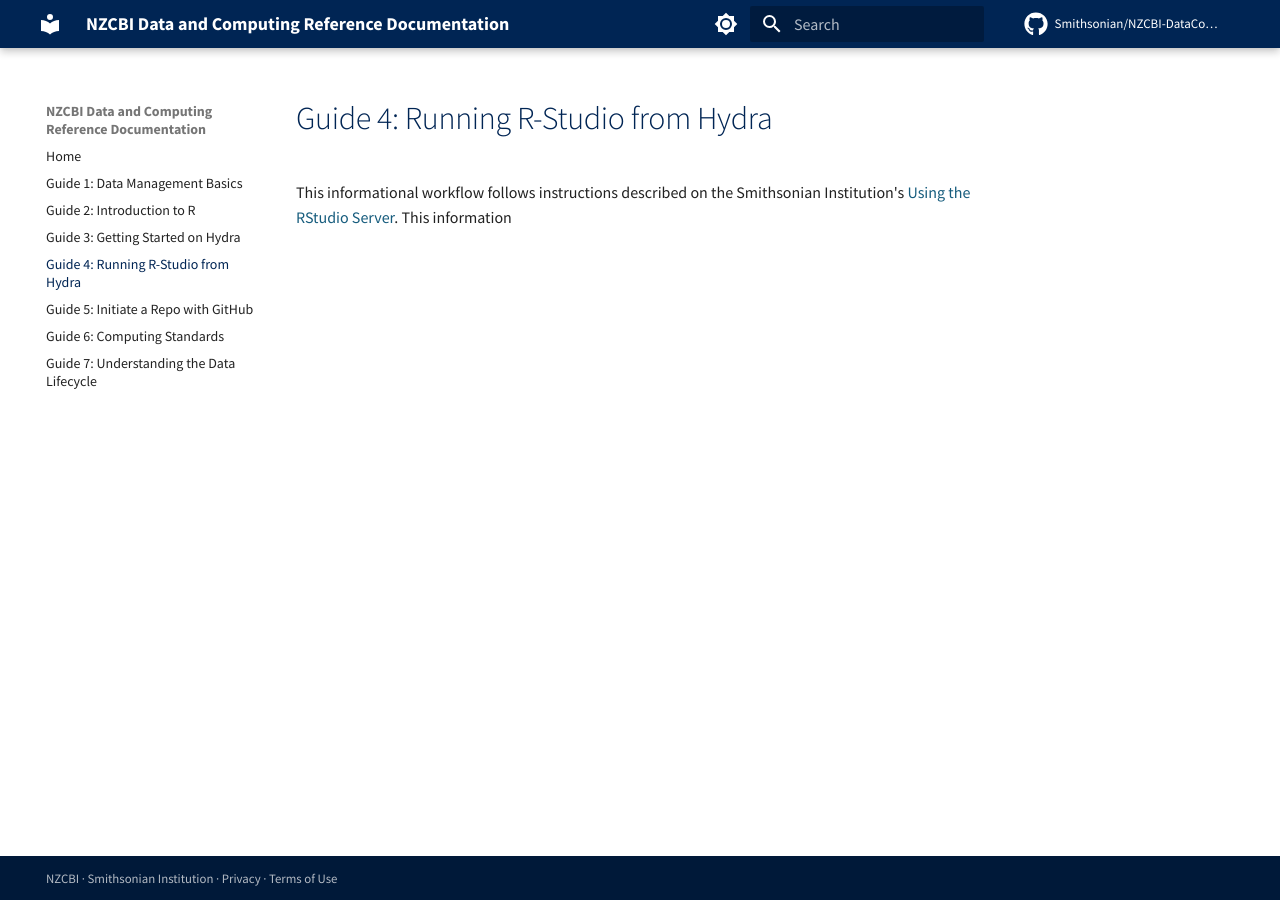
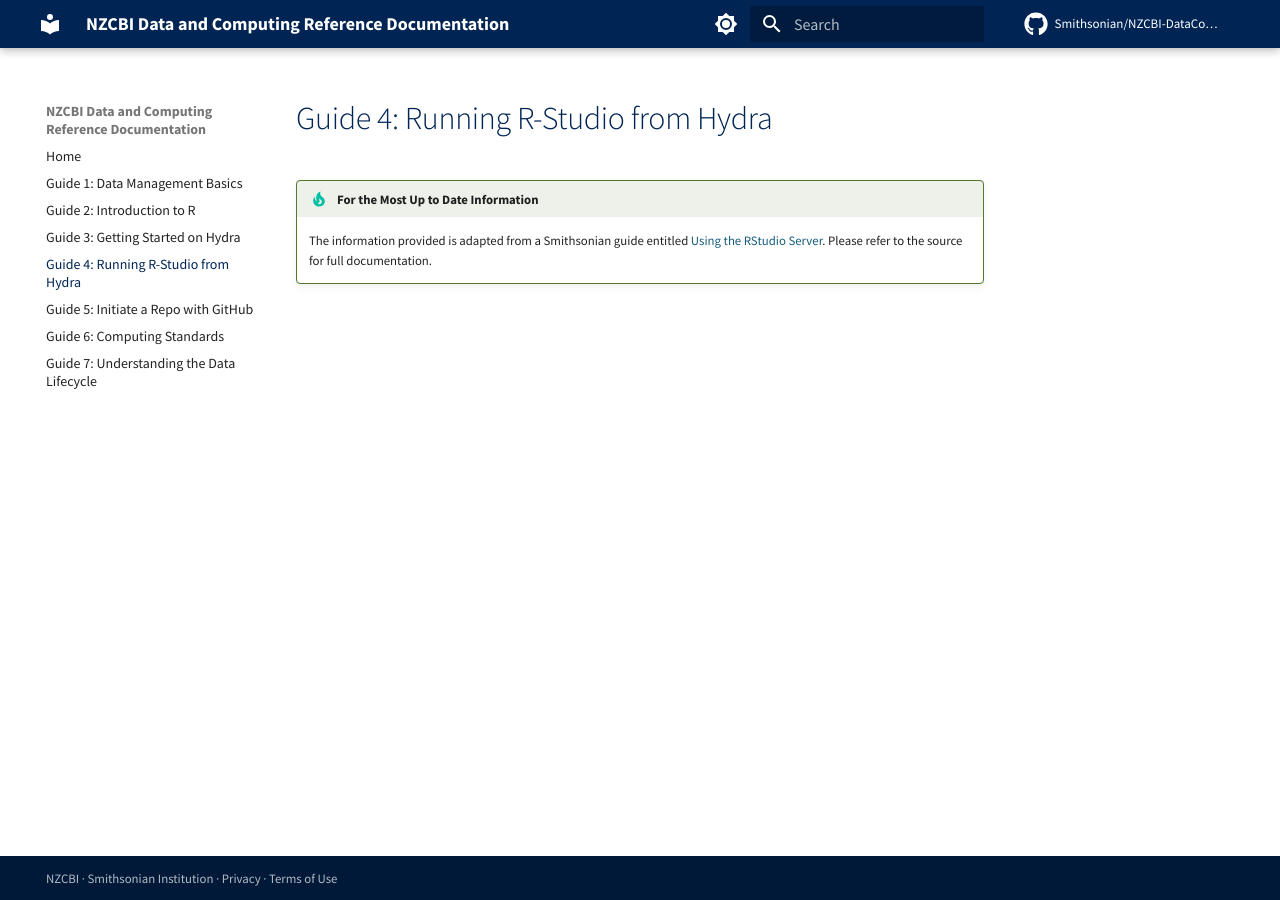
Before and after one commit to Smithsonian/NZCBI-DataComputingDocs, an MkDocs documentation site: the page built from docs/RStudio-Hydra.md, in a window 1280 px wide. Built offline with MkDocs 1.6.1 and Material for MkDocs 9.7.7, drawn with Linux system fonts in a browser that asks for light colours; comment, search, counter and statistics services are not loaded.

Commit message:
Added tip

```diff
--- a/docs/RStudio-Hydra.md
+++ b/docs/RStudio-Hydra.md
@@ -1,3 +1,4 @@
 # Guide 4: Running R-Studio from Hydra
 
-This informational workflow follows instructions described on the Smithsonian Institution's [Using the RStudio Server](https://confluence.si.edu/spaces/HPC/pages/385975502/Using+the+RStudio+Server).  This information
+!!! tip "For the Most Up to Date Information"
+    The information provided is adapted from a Smithsonian guide entitled [Using the RStudio Server](https://confluence.si.edu/spaces/HPC/pages/385975502/Using+the+RStudio+Server). Please refer to the source for full documentation.
```
